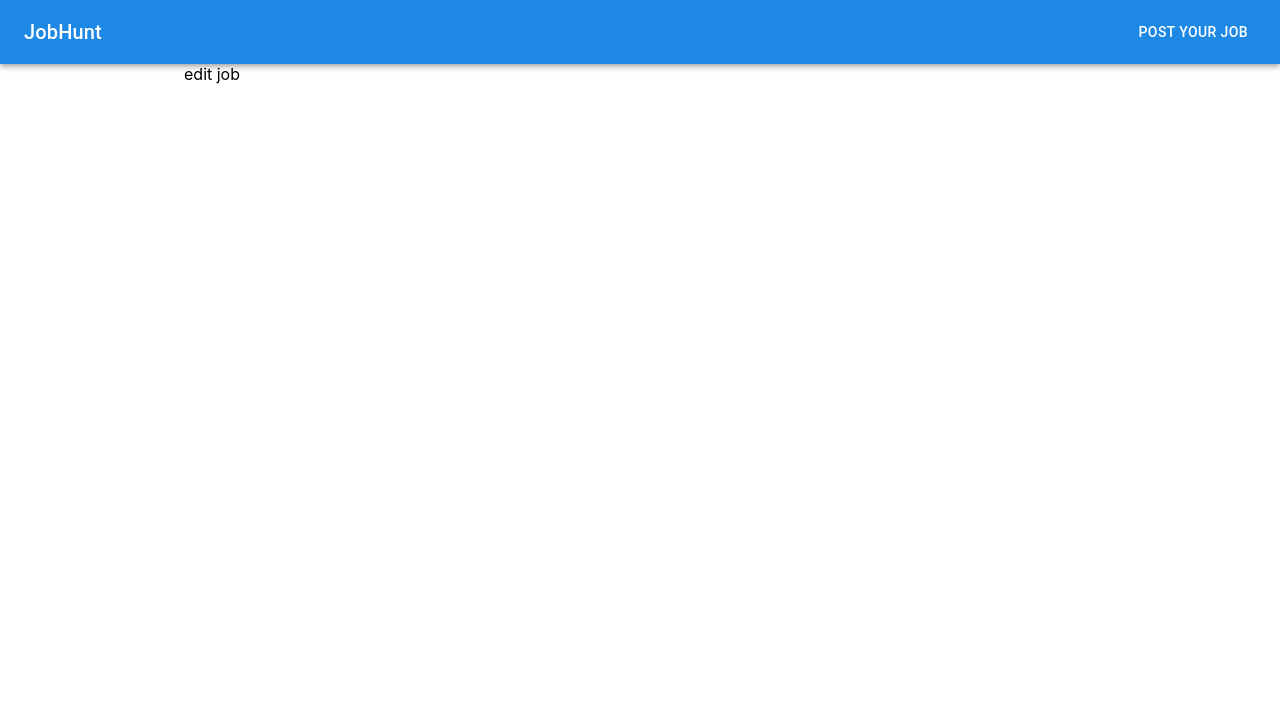
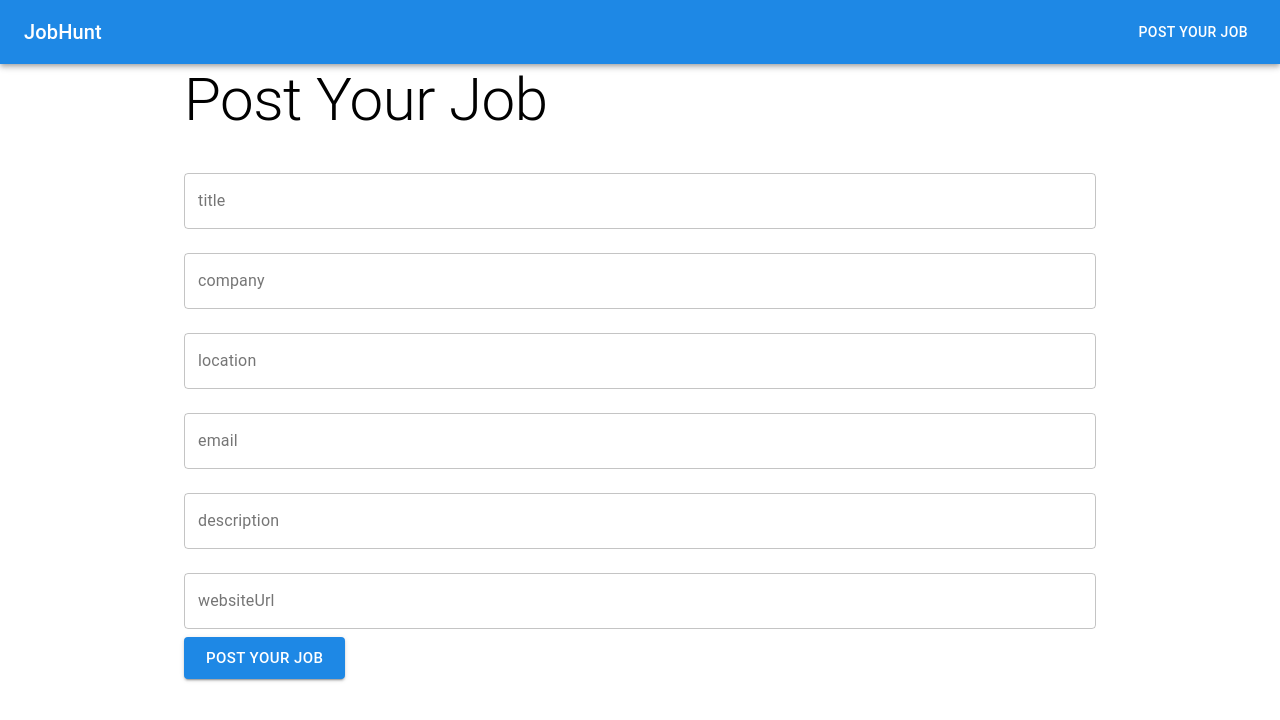
Before and after one commit to NikhilShisode/job-listing, a React (Create React App) app: page /job/1 in a window 1280 px wide. Shown: the top 720 px of the page. Built offline with nearby package versions, Linux system fonts and the light colour scheme.

Commit message:
added form with validation

```diff
--- a/package.json
+++ b/package.json
@@ -8,11 +8,13 @@
     "@testing-library/jest-dom": "^4.2.4",
     "@testing-library/react": "^9.3.2",
     "@testing-library/user-event": "^7.1.2",
+    "formik": "^2.1.5",
     "graphql": "^15.3.0",
     "react": "^16.13.1",
     "react-dom": "^16.13.1",
     "react-router-dom": "^5.2.0",
-    "react-scripts": "3.4.3"
+    "react-scripts": "3.4.3",
+    "yup": "^0.29.3"
   },
   "scripts": {
     "start": "react-scripts start",
--- a/src/components/JobForm.jsx
+++ b/src/components/JobForm.jsx
@@ -1,5 +1,24 @@
 import React, { useEffect } from "react";
 import { useParams } from "react-router-dom";
+import Typography from "@material-ui/core/Typography";
+import * as Yup from "yup";
+
+import Form from "./forms/Form";
+import FormField from "./forms/FormField";
+import SubmitButton from "./forms/SubmitButton";
+
+const validationSchema = Yup.object().shape({
+  title: Yup.string().required().min(1).label("Title"),
+  company: Yup.string().required().min(1).label("Company"),
+  location: Yup.string().required().min(1).label("Location"),
+  email: Yup.string().email().required().min(1).label("Email"),
+  description: Yup.string().required().min(1).label("Description"),
+  websiteUrl: Yup.string().required().min(1).label("Website Url"),
+});
+// price: Yup.number().required().min(1).max(10000).label("Price"),
+// description: Yup.string().label("Description"),
+// category: Yup.object().required().nullable().label("Category"),
+// images: Yup.array().min(1, "Please select atleast one image"),
 
 export default function JobForm() {
   const { slug } = useParams();
@@ -11,5 +30,31 @@ export default function JobForm() {
 
   const fetchJobDetails = async () => {};
 
-  return <div>edit job</div>;
+  return (
+    <div>
+      <Typography variant="h2" gutterBottom>
+        Post Your Job
+      </Typography>
+      <Form
+        initialValues={{
+          title: "",
+          company: "",
+          location: "",
+          email: "",
+          description: "",
+          websiteUrl: "",
+        }}
+        onSubmit={(obj) => console.log(obj)}
+        validationSchema={validationSchema}
+      >
+        <FormField name="title" placeholder="Position title" />
+        <FormField name="company" placeholder="Company Name" />
+        <FormField name="location" placeholder="Location" />
+        <FormField name="email" placeholder="Your Email" />
+        <FormField name="description" placeholder="Job Description" />
+        <FormField name="websiteUrl" placeholder="Your application form Url" />
+        <SubmitButton title="Post Your Job" />
+      </Form>
+    </div>
+  );
 }
--- a/src/components/JobListings.jsx
+++ b/src/components/JobListings.jsx
@@ -63,8 +63,8 @@ export default function JobListings() {
       ) : (
         <Grid container xs={12} spacing={2} className={classes.root}>
           {jobs.map((job) => (
-            <Grid item xs={4}>
-              <JobCard jobDescription={job} key={job.id} />
+            <Grid item xs={12} sm={6} md={4} key={job.id}>
+              <JobCard jobDescription={job} />
             </Grid>
           ))}
         </Grid>
--- a/src/components/NavBar.jsx
+++ b/src/components/NavBar.jsx
@@ -4,6 +4,7 @@ import AppBar from "@material-ui/core/AppBar";
 import Toolbar from "@material-ui/core/Toolbar";
 import Typography from "@material-ui/core/Typography";
 import Button from "@material-ui/core/Button";
+import { Link } from "react-router-dom";
 
 const useStyles = makeStyles((theme) => ({
   root: {
@@ -24,7 +25,9 @@ export default function NavBar({ title }) {
           <Typography variant="h6" color="inherit" className={classes.title}>
             {title}
           </Typography>
-          <Button color="inherit">Post your Job</Button>
+          <Button color="inherit" component={Link} to="/job/new">
+            Post your Job
+          </Button>
         </Toolbar>
       </AppBar>
     </div>
--- a/src/components/common/CompanyAvatar.jsx
+++ b/src/components/common/CompanyAvatar.jsx
@@ -19,7 +19,7 @@ export default function CompanyAvatar({ imageUrl, companyName }) {
       {imageUrl ? (
         <Avatar alt={companyName} src={imageUrl} />
       ) : (
-        <Avatar alt={companyName} />
+        <Avatar alt={companyName}>{companyName.substr(0, 1)}</Avatar>
       )}
     </div>
   );
--- /dev/null
+++ b/src/components/forms/Form.jsx
@@ -0,0 +1,16 @@
+import React from "react";
+import { Formik } from "formik";
+
+function AppForm({ initialValues, onSubmit, validationSchema, children }) {
+  return (
+    <Formik
+      initialValues={initialValues}
+      onSubmit={onSubmit}
+      validationSchema={validationSchema}
+    >
+      {() => <>{children}</>}
+    </Formik>
+  );
+}
+
+export default AppForm;
--- /dev/null
+++ b/src/components/forms/FormField.jsx
@@ -0,0 +1,34 @@
+import React from "react";
+import { useFormikContext } from "formik";
+
+import TextField from "@material-ui/core/TextField";
+
+function AppFormField({ name, width, ...otherProps }) {
+  const {
+    setFieldTouched,
+    setFieldValue,
+    errors,
+    touched,
+    values,
+  } = useFormikContext();
+
+  return (
+    <>
+      <TextField
+        label={name}
+        error={touched[name] && errors[name] ? true : false}
+        helperText={touched[name] && errors[name]}
+        onBlur={() => setFieldTouched(name)}
+        fullWidth
+        margin="normal"
+        onChange={(e) => setFieldValue(name, e.target.value)}
+        value={values[name]}
+        name={name}
+        {...otherProps}
+        variant="outlined"
+      />
+    </>
+  );
+}
+
+export default AppFormField;
--- /dev/null
+++ b/src/components/forms/SubmitButton.jsx
@@ -0,0 +1,18 @@
+import React from "react";
+import { useFormikContext } from "formik";
+import Button from "@material-ui/core/Button";
+
+function SubmitButton({ title }) {
+  const { handleSubmit } = useFormikContext();
+  return (
+    <Button
+      onClick={handleSubmit}
+      variant="contained"
+      color="primary"
+      size="large"
+    >
+      {title}
+    </Button>
+  );
+}
+export default SubmitButton;
```
Also changed, not shown: 1 other file (tests, documents, lock files or other folders).
